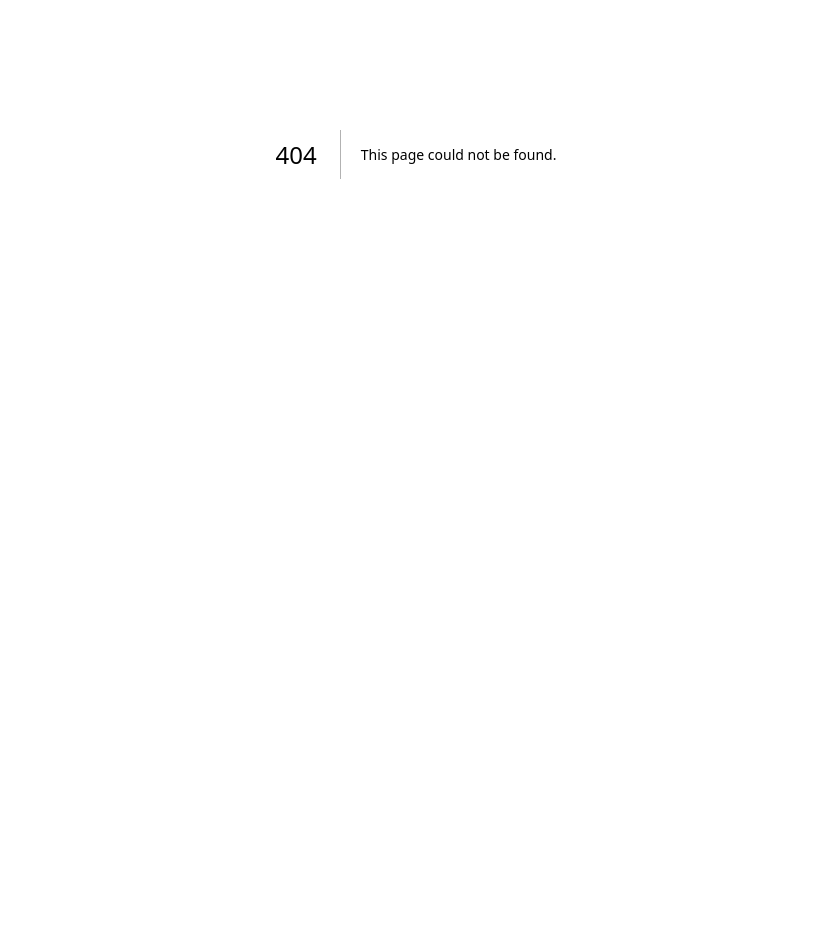
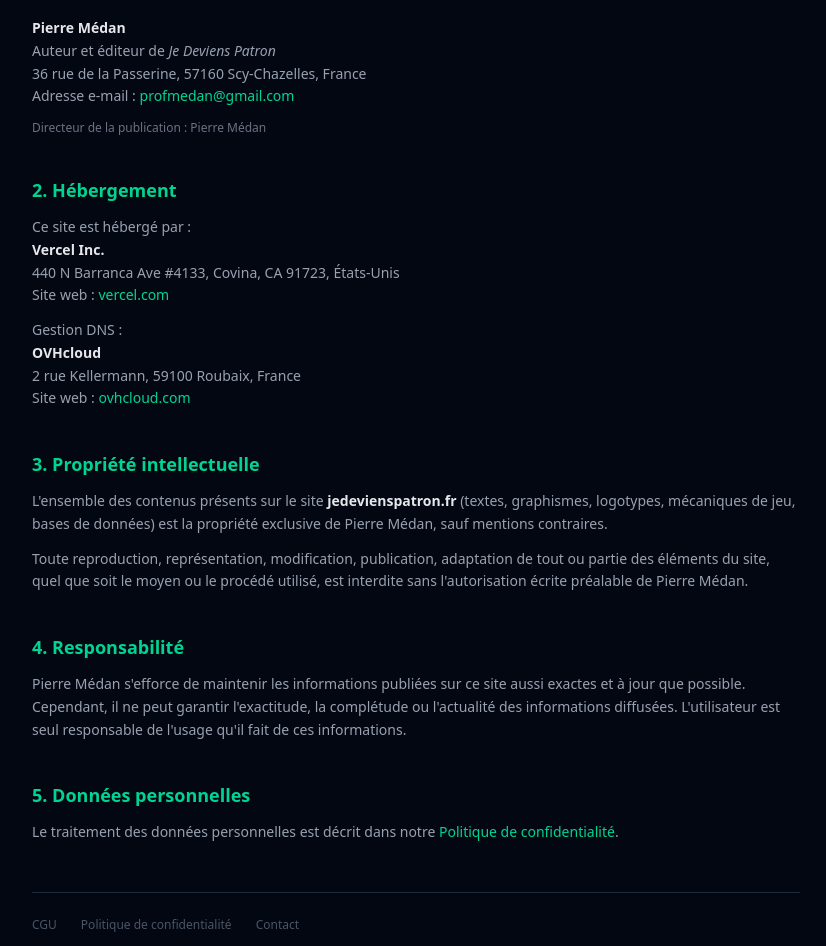
Before and after one commit to Profmedan/jedevienspatron, a Next.js app in the folder apps/web/: page /mentions-legales in a window 1280 px wide. Before the commit this address had no page. Shown: the part 246-1192 px from the top of the page, without its empty margins (224-1050 px from the left). Before the commit the page ends 800 px from the top, so only its background shows below. Built offline with nearby package versions, Linux system fonts and the light colour scheme.

Commit message:
fix: adresse postale complète dans les mentions légales

```diff
--- /dev/null
+++ b/apps/web/app/mentions-legales/page.tsx
@@ -0,0 +1,87 @@
+import Link from "next/link";
+
+export const metadata = {
+  title: "Mentions légales — Je Deviens Patron",
+  description: "Mentions légales du site jedevienspatron.fr",
+};
+
+export default function MentionsLegalesPage() {
+  return (
+    <main className="min-h-screen bg-gray-950 py-16 px-6">
+      <div className="max-w-3xl mx-auto">
+
+        <Link href="/" className="text-emerald-400 text-sm hover:underline mb-8 inline-block">
+          ← Retour à l&apos;accueil
+        </Link>
+
+        <h1 className="text-3xl font-black text-white mb-2">Mentions légales</h1>
+        <p className="text-gray-500 text-sm mb-10">Conformément à la loi n° 2004-575 du 21 juin 2004 pour la confiance en l&apos;économie numérique (LCEN)</p>
+
+        <div className="space-y-10 text-gray-300 text-sm leading-relaxed">
+
+          <section>
+            <h2 className="text-lg font-bold text-emerald-400 mb-3">1. Éditeur du site</h2>
+            <p className="text-gray-400">
+              <strong className="text-gray-200">Pierre Médan</strong><br />
+              Auteur et éditeur de <em>Je Deviens Patron</em><br />
+              36 rue de la Passerine, 57160 Scy-Chazelles, France<br />
+              Adresse e-mail : <a href="mailto:profmedan@gmail.com" className="text-emerald-400 hover:underline">profmedan@gmail.com</a>
+            </p>
+            <p className="mt-3 text-gray-500 text-xs">
+              Directeur de la publication : Pierre Médan
+            </p>
+          </section>
+
+          <section>
+            <h2 className="text-lg font-bold text-emerald-400 mb-3">2. Hébergement</h2>
+            <p className="text-gray-400">
+              Ce site est hébergé par :<br />
+              <strong className="text-gray-200">Vercel Inc.</strong><br />
+              440 N Barranca Ave #4133, Covina, CA 91723, États-Unis<br />
+              Site web : <a href="https://vercel.com" target="_blank" rel="noopener noreferrer" className="text-emerald-400 hover:underline">vercel.com</a>
+            </p>
+            <p className="mt-3 text-gray-400">
+              Gestion DNS :<br />
+              <strong className="text-gray-200">OVHcloud</strong><br />
+              2 rue Kellermann, 59100 Roubaix, France<br />
+              Site web : <a href="https://www.ovhcloud.com" target="_blank" rel="noopener noreferrer" className="text-emerald-400 hover:underline">ovhcloud.com</a>
+            </p>
+          </section>
+
+          <section>
+            <h2 className="text-lg font-bold text-emerald-400 mb-3">3. Propriété intellectuelle</h2>
+            <p className="text-gray-400">
+              L&apos;ensemble des contenus présents sur le site <strong className="text-gray-200">jedevienspatron.fr</strong> (textes, graphismes, logotypes, mécaniques de jeu, bases de données) est la propriété exclusive de Pierre Médan, sauf mentions contraires.
+            </p>
+            <p className="mt-3 text-gray-400">
+              Toute reproduction, représentation, modification, publication, adaptation de tout ou partie des éléments du site, quel que soit le moyen ou le procédé utilisé, est interdite sans l&apos;autorisation écrite préalable de Pierre Médan.
+            </p>
+          </section>
+
+          <section>
+            <h2 className="text-lg font-bold text-emerald-400 mb-3">4. Responsabilité</h2>
+            <p className="text-gray-400">
+              Pierre Médan s&apos;efforce de maintenir les informations publiées sur ce site aussi exactes et à jour que possible. Cependant, il ne peut garantir l&apos;exactitude, la complétude ou l&apos;actualité des informations diffusées. L&apos;utilisateur est seul responsable de l&apos;usage qu&apos;il fait de ces informations.
+            </p>
+          </section>
+
+          <section>
+            <h2 className="text-lg font-bold text-emerald-400 mb-3">5. Données personnelles</h2>
+            <p className="text-gray-400">
+              Le traitement des données personnelles est décrit dans notre{" "}
+              <Link href="/confidentialite" className="text-emerald-400 hover:underline">Politique de confidentialité</Link>.
+            </p>
+          </section>
+
+        </div>
+
+        <div className="mt-12 pt-6 border-t border-gray-800 flex gap-6 text-xs text-gray-600">
+          <Link href="/cgu" className="hover:text-emerald-400 transition-colors">CGU</Link>
+          <Link href="/confidentialite" className="hover:text-emerald-400 transition-colors">Politique de confidentialité</Link>
+          <Link href="/contact" className="hover:text-emerald-400 transition-colors">Contact</Link>
+        </div>
+
+      </div>
+    </main>
+  );
+}
```
